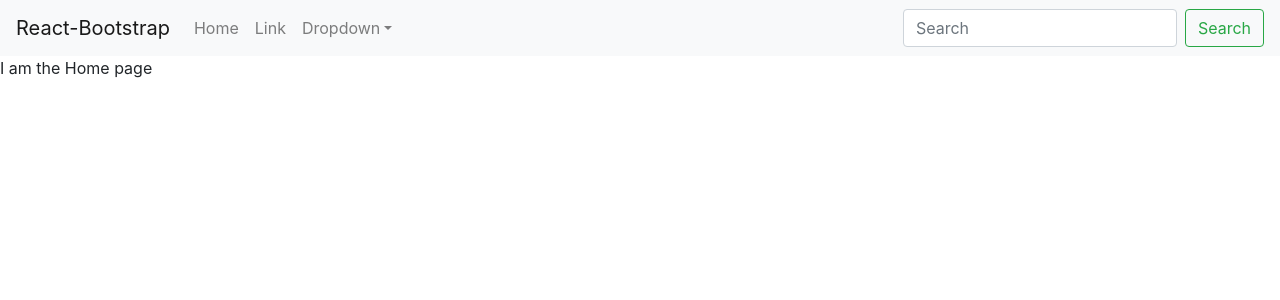
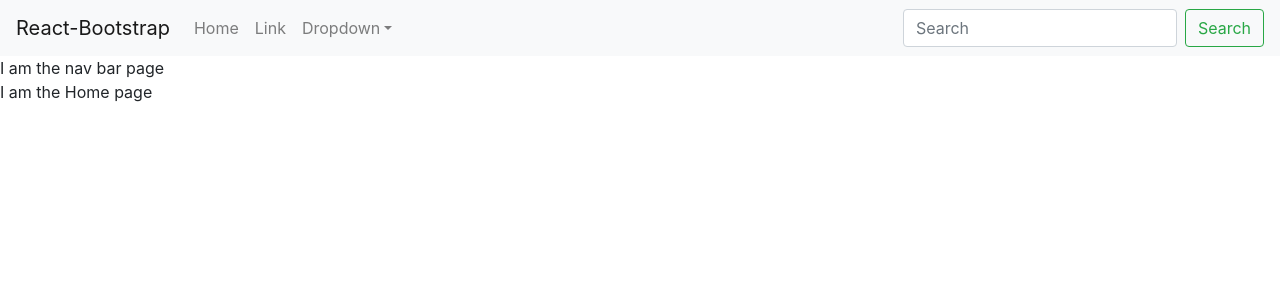
Before and after one commit to coding-hub-org/club-hub-F2020, a React (Create React App) app: page /navbar in a window 1280 px wide. Shown: the top 300 px of the page. Built offline with nearby package versions, Linux system fonts and the light colour scheme.

Commit message:
Added a NavBar component

```diff
--- a/src/App.js
+++ b/src/App.js
@@ -12,14 +12,7 @@ import {BrowserRouter as Router, Switch, Route, Link} from "react-router-dom";
 import Login from "./routes/Login";
 import About from "./routes/About";
 import Home from "./routes/Home";
-
-//nelson was here
-
-//anthony was here
-
-// chris was here
-
-// Joseph was here
+import NavBar from "./components/Navbar"
 
 function App() {
   return (
@@ -50,9 +43,13 @@ function App() {
         </Navbar.Collapse>
       </Navbar>
 
+      <NavBar />
+
+
       <div>
         <Router>
           <Switch>
+
             <Route path="/about">
               <About />
             </Route>
@@ -62,6 +59,9 @@ function App() {
             <Route path="/">
               <Home />
             </Route>
+            <Route path="/navbar">
+              <Navbar />
+            </Route>
           </Switch>
         </Router>
       </div>
--- /dev/null
+++ b/src/components/Navbar.js
@@ -0,0 +1,7 @@
+import React from "react";
+
+function NavBar() {
+  return <div>I am the nav bar page</div>;
+}
+
+export default NavBar;
```
